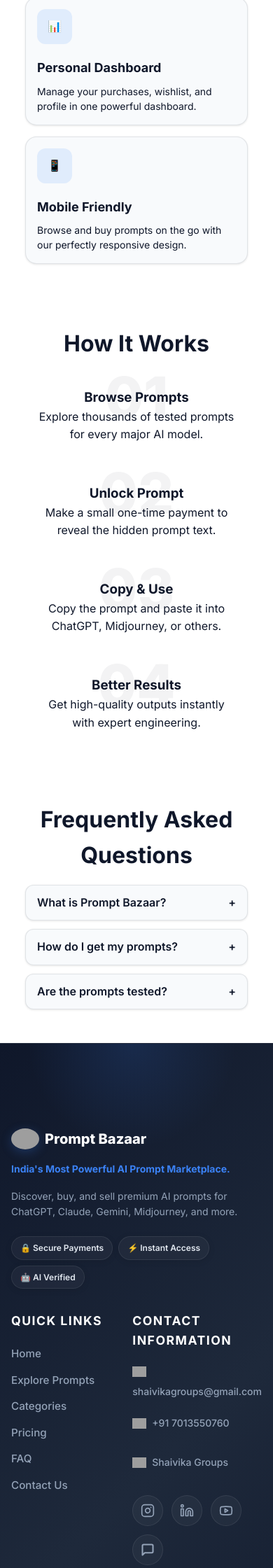
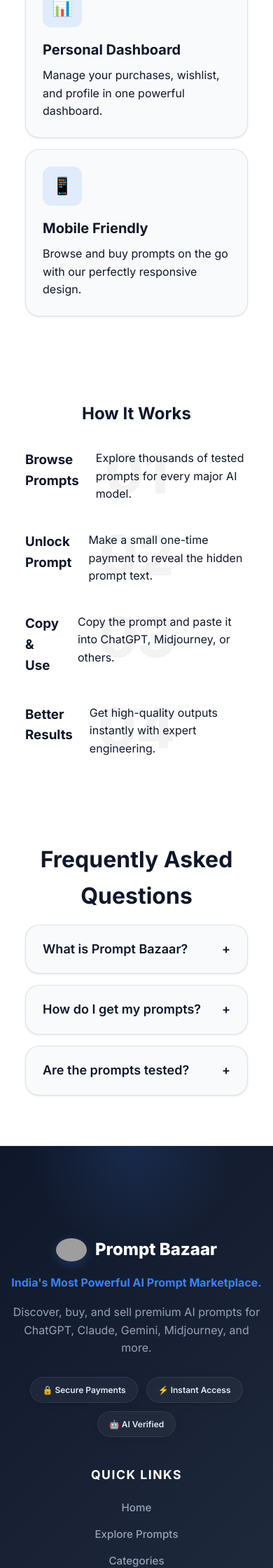
Before and after one commit to SHARABUMANOJKUMAR/Prompt-Bazaar999, a Flask app: page / in a window 390 px wide. Shown: the part 2160-4400 px from the top of the page at 70% size. Run offline with Flask 3, Linux system fonts and the light colour scheme; grey boxes are pictures that could not be loaded.

Commit message:
Refactor mobile UI to premium SaaS layout

```diff
--- a/static/css/landing.css
+++ b/static/css/landing.css
@@ -422,7 +426,7 @@ section {
 }
 
 /* --- Steps --- */
-.steps-grid {
+.steps-grid, .steps-timeline {
   display: grid;
   grid-template-columns: repeat(auto-fit, minmax(250px, 1fr));
   gap: 40px;
@@ -433,7 +437,7 @@ section {
   text-align: center;
 }
 
-.step-number {
+.step-number, .step-circle {
   font-size: 5rem;
   font-weight: 900;
   color: rgba(15, 23, 42, 0.05);
@@ -442,6 +446,14 @@ section {
   left: 50%;
   transform: translateX(-50%);
   z-index: -1;
+  display: flex;
+  align-items: center;
+  justify-content: center;
+}
+
+.step-content {
+  position: relative;
+  z-index: 1;
 }
 
 /* --- FAQ --- */
@@ -1313,10 +1359,10 @@ section {
 
   /* 4. FEATURES SECTION MOBILE */
   .features {
-    padding: 32px 16px !important;
+    padding: 48px 16px !important;
   }
   .features .text-h2 {
-    font-size: 32px !important;
+    font-size: 24px !important;
     margin-bottom: 24px !important;
   }
   .features-grid {
@@ -1325,135 +1371,209 @@ section {
     width: 100% !important;
   }
   .feature-card {
-    padding: 16px !important;
-    border-radius: 16px !important;
+    padding: 24px !important;
+    border-radius: 20px !important;
     margin-bottom: 0 !important;
     width: 100% !important;
     box-sizing: border-box !important;
+    height: 100% !important;
+    display: flex !important;
+    flex-direction: column !important;
+  }
+  .feature-icon {
+    width: 56px !important;
+    height: 56px !important;
+    margin-bottom: 16px !important;
+    font-size: 24px !important;
   }
   .feature-card h3 {
-    font-size: 18px !important;
+    font-size: 20px !important;
     margin-bottom: 8px !important;
   }
   .feature-card p {
-    font-size: 14px !important;
-    line-height: 1.5 !important;
-  }
-
-  /* 5. FAQ SECTION MOBILE */
+    font-size: 16px !important;
+    line-height: 1.6 !important;
+  }
+
+  /* 5. TIMELINE / HOW IT WORKS MOBILE */
   .steps {
-    padding: 32px 16px !important;
-  }
-  .steps-grid {
-    grid-template-columns: 1fr !important;
+    padding: 48px 16px !important;
+  }
+  .steps .text-h2 {
+    font-size: 24px !important;
+    margin-bottom: 32px !important;
+    text-align: center !important;
+  }
+  .steps-timeline {
+    display: flex !important;
+    flex-direction: column !important;
+    gap: 32px !important;
+    position: relative !important;
+    padding-left: 16px !important; /* Space for the line */
+  }
+  .steps-timeline::before {
+    content: '' !important;
+    position: absolute !important;
+    top: 24px !important;
+    bottom: 24px !important;
+    left: 36px !important; /* Center of the circle (16px padding + 20px radius) */
+    width: 2px !important;
+    background: var(--glass-border) !important;
+    z-index: 0 !important;
+  }
+  .step-item {
+    display: flex !important;
+    flex-direction: row !important;
+    align-items: flex-start !important;
+    gap: 24px !important;
+    text-align: left !important;
+    padding: 0 !important;
+    border-radius: 0 !important;
+    position: relative !important;
+    z-index: 1 !important;
+  }
+  .step-circle {
+    position: relative !important;
+    top: 0 !important;
+    left: 0 !important;
+    transform: none !important;
+    width: 40px !important;
+    height: 40px !important;
+    min-width: 40px !important;
+    border-radius: 50% !important;
+    background: var(--color-white) !important;
+    border: 2px solid var(--color-primary) !important;
+    color: var(--color-primary) !important;
+    font-size: 16px !important;
+    font-weight: 800 !important;
+    box-shadow: 0 4px 10px rgba(13, 110, 253, 0.15) !important;
+    z-index: 2 !important;
+  }
+  .step-content {
+    flex: 1 !important;
+  }
+  .step-content h3 {
+    font-size: 20px !important;
+    margin-bottom: 8px !important;
+    margin-top: 6px !important;
+  }
+  .step-content p {
+    font-size: 16px !important;
+    line-height: 1.6 !important;
+  }
+
+  /* 6. FAQ SECTION MOBILE */
+  .faq {
+    padding: 48px 16px !important;
+  }
+  .faq-accordion, .faq-container {
+    width: 100% !important;
+    max-width: 100% !important;
+    display: flex !important;
+    flex-direction: column !important;
     gap: 16px !important;
   }
-  .step-item {
-    padding: 20px 16px !important;
-    border-radius: 16px !important;
-  }
-  .faq-accordion, .faq-container {
-    width: 100% !important;
-    max-width: 100% !important;
-    display: flex !important;
-    flex-direction: column !important;
-    gap: 12px !important;
-  }
   .faq-item {
     width: 100% !important;
-    border-radius: 12px !important;
+    border-radius: 20px !important;
     margin-bottom: 0 !important;
     box-sizing: border-box !important;
   }
   .faq-question {
-    padding: 12px 16px !important;
+    padding: 20px 24px !important;
+    font-size: 18px !important;
+    min-height: 64px !important; /* Large touch targets */
+    display: flex !important;
+    align-items: center !important;
+    justify-content: space-between !important;
+  }
+  .faq-answer {
+    padding: 0 24px !important;
     font-size: 16px !important;
-    min-height: 48px !important;
-    display: flex !important;
-    align-items: center !important;
-    justify-content: space-between !important;
-  }
-  .faq-answer {
-    padding: 0 16px !important;
-    font-size: 14px !important;
     line-height: 1.6 !important;
   }
   .faq-item.active .faq-answer {
-    padding-bottom: 16px !important;
+    padding-bottom: 24px !important;
   }
 
   /* 9. FOOTER MOBILE STYLING */
   .footer-container-premium {
-    padding: 40px 16px calc(env(safe-area-inset-bottom, 24px) + 24px) 16px !important;
+    padding: 48px 16px calc(env(safe-area-inset-bottom, 24px) + 24px) 16px !important;
   }
   .footer-grid-premium {
-    grid-template-columns: 1fr 1fr !important;
-    gap: 32px 16px !important;
-    text-align: left !important;
+    display: flex !important;
+    flex-direction: column !important;
+    gap: 40px !important;
+    text-align: center !important;
+    align-items: center !important;
   }
   .footer-col {
-    align-items: flex-start !important;
-    text-align: left !important;
+    align-items: center !important;
+    text-align: center !important;
     gap: 16px !important;
-  }
-  .brand-col, .newsletter-col {
-    grid-column: 1 / -1 !important;
+    width: 100% !important;
   }
   .footer-logo-premium {
-    justify-content: flex-start !important;
-    font-size: 20px !important;
-    gap: 8px !important;
+    justify-content: center !important;
+    font-size: 24px !important;
+    gap: 12px !important;
   }
   .footer-brand-logo {
-    max-width: 40px !important;
+    max-width: 48px !important;
     height: auto !important;
   }
   .footer-tagline-premium, .footer-description-premium {
-    font-size: 14px !important;
+    font-size: 16px !important;
     line-height: 1.6 !important;
+    max-width: 100% !important;
   }
   .footer-trust-badges {
-    justify-content: flex-start !important;
-    gap: 8px !important;
+    justify-content: center !important;
+    gap: 12px !important;
     flex-wrap: wrap !important;
+    margin-top: 12px !important;
   }
   .trust-badge {
     font-size: 12px !important;
-    padding: 6px 12px !important;
+    padding: 8px 16px !important;
   }
   .footer-contact-list {
-    align-items: flex-start !important;
+    align-items: center !important;
+    gap: 16px !important;
+    width: 100% !important;
+  }
+  .footer-contact-link-item {
+    justify-content: center !important;
     gap: 12px !important;
-  }
-  .footer-contact-link-item {
-    justify-content: flex-start !important;
-    gap: 8px !important;
-    min-height: 44px !important;
-    font-size: 14px !important;
+    min-height: 48px !important;
+    font-size: 16px !important;
   }
   .contact-icon {
-    width: 20px !important;
-    height: 20px !important;
+    width: 24px !important;
+    height: 24px !important;
   }
   .social-icons-wrap-premium {
-    justify-content: flex-start !important;
-    gap: 12px !important;
-    margin-top: 8px !important;
+    justify-content: center !important;
+    gap: 16px !important;
+    margin-top: 16px !important;
   }
   .social-circle-btn {
-    width: 44px !important;
-    height: 44px !important;
+    width: 48px !important;
+    height: 48px !important;
   }
   .newsletter-form-premium {
     max-width: 100% !important;
-    margin: 0 !important;
+    width: 100% !important;
+    margin: 0 auto !important;
     display: flex !important;
     flex-direction: column !important;
-    gap: 12px !important;
+    gap: 16px !important;
   }
   .newsletter-input-premium, .newsletter-btn-premium {
     width: 100% !important;
-    height: 48px !important;
+    height: 56px !important;
+    font-size: 16px !important;
+    border-radius: 16px !important;
   }
   .newsletter-btn-premium {
     justify-content: center !important;
```
Also changed, not shown: other parts of static/css/landing.css (+64 -26 lines).
